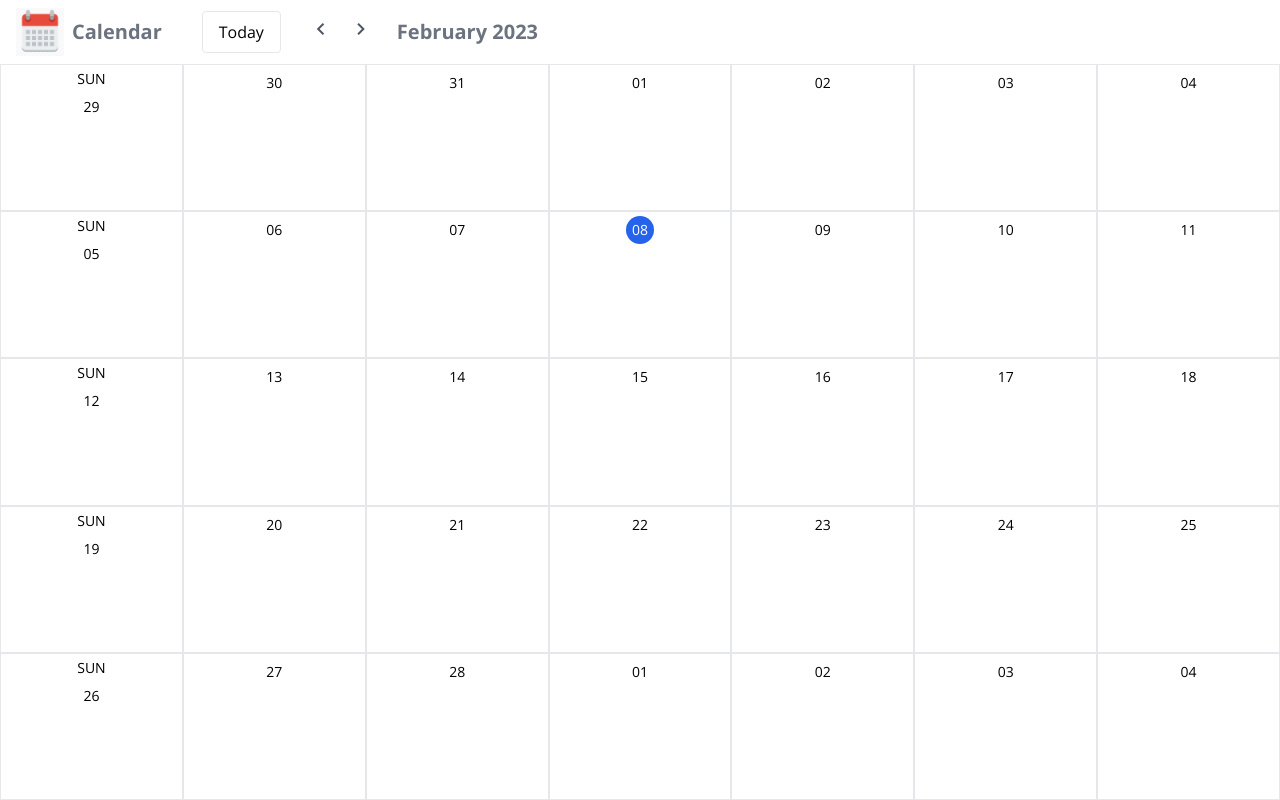
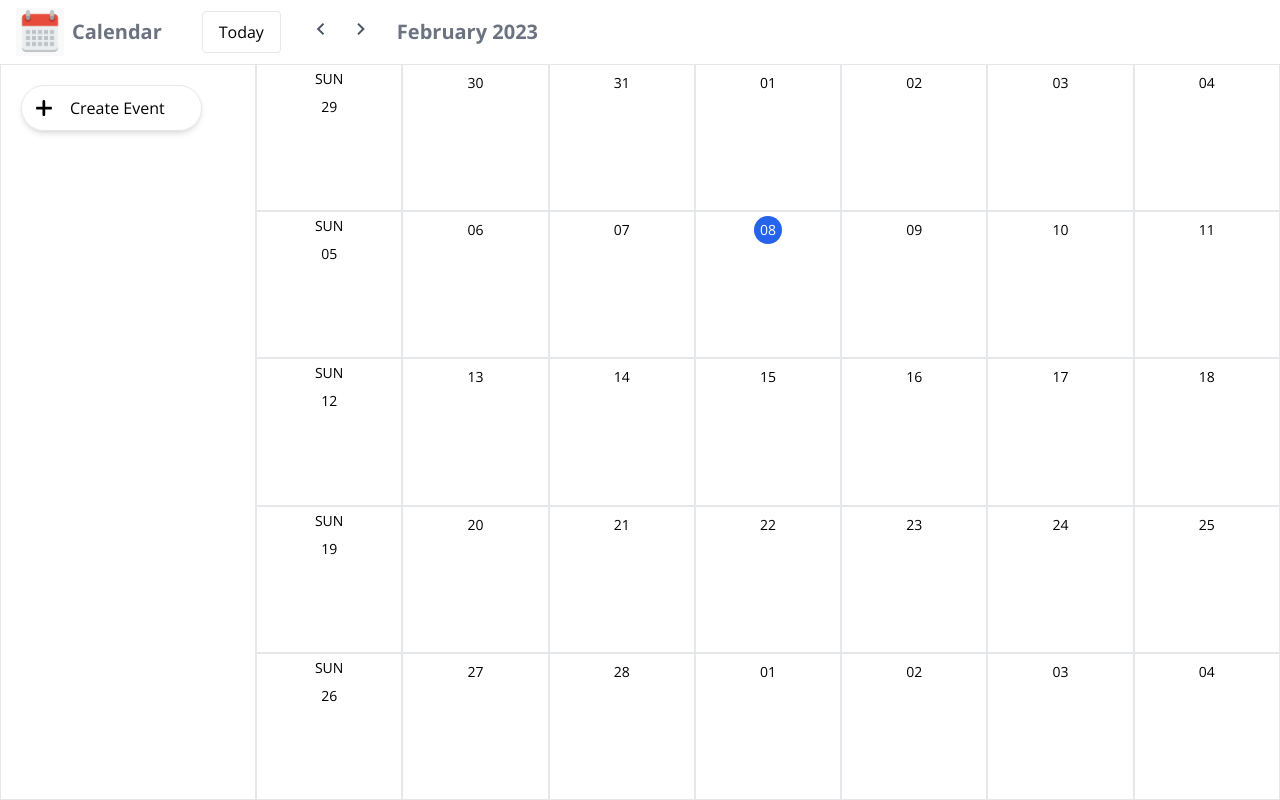
Before and after one commit to ahsanali17/Calendar, a React (Vite) app in the folder frontend/: page / in a window 1280 px wide. Built offline with nearby package versions, Linux system fonts and the light colour scheme.

Commit message:
Sidebar button created, more sidebar features are coming

```diff
--- a/frontend/src/components/Button/Button.tsx
+++ /dev/null
@@ -1,20 +0,0 @@
-import clsx from "clsx";
-
-interface Props extends React.PropsWithChildren {
-  onClick?: () => void;
-  className?: string;
-}
-
-const Button: React.FC<Props> = ({ onClick, className, children }) => (
-  <button
-    onClick={onClick}
-    className={clsx(
-      "text-white bg-blue-600 active:bg-blue-700 text-sm px-4 py-1.5 rounded",
-      className
-    )}
-  >
-    {children}
-  </button>
-);
-
-export default Button;
--- a/frontend/src/components/Calendar/Calendar.tsx
+++ b/frontend/src/components/Calendar/Calendar.tsx
@@ -28,7 +28,7 @@ const Calendar = () => {
    <div className="h-screen flex flex-col">
     <CalendarHeader />
     <div className="flex flex-1">
-     {/* <Sidebar /> */}
+     <Sidebar />
      <Month month={currentMonth} />
     </div>
    </div>
--- /dev/null
+++ b/frontend/src/components/CreateEventButton/CreateEventButton.tsx
@@ -0,0 +1,15 @@
+import React from "react";
+
+import plusIcon from '../../assets/plusIcon.svg';
+
+const CreateEventButton = () => {
+  return (
+    <button className="border p-2 rounded-full flex items-center shadow-md hover:shadow-2xl">
+      <img src={plusIcon} alt="create_event" className="w-7 h-7" />
+      <span className="pl-3 pr-7">Create Event</span>
+    </button>
+  )
+
+};
+
+export default CreateEventButton;
--- /dev/null
+++ b/frontend/src/components/CreateEventButton/index.ts
@@ -0,0 +1 @@
+export {default as CreateEventButton} from './CreateEventButton'
--- a/frontend/src/components/Sidebar/Sidebar.tsx
+++ b/frontend/src/components/Sidebar/Sidebar.tsx
@@ -1,7 +1,11 @@
 import React from 'react'
+
+import {CreateEventButton} from '../CreateEventButton'
 
 export default function Sidebar() {
   return (
-    <div>Sidebar</div>
+    <aside className="border p-5 w-64">
+      <CreateEventButton />
+    </aside>
   )
 }
```
Also changed, not shown: frontend/src/assets/plusIcon.svg (added).
